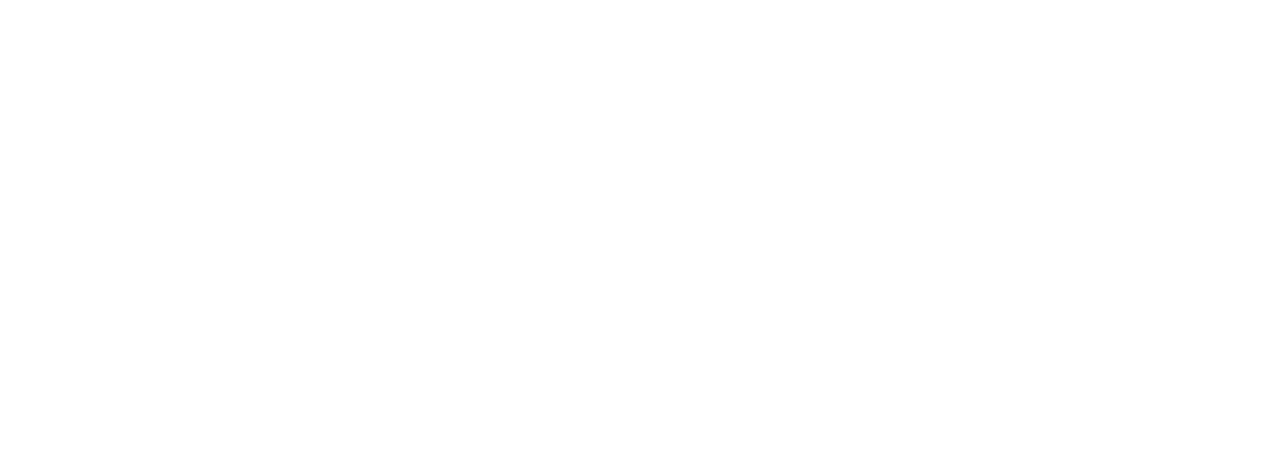
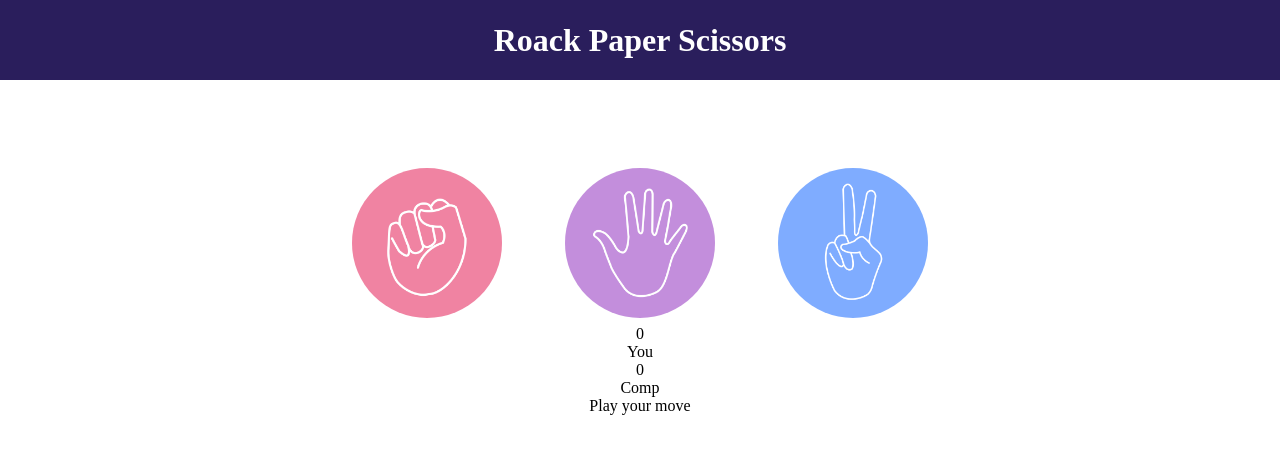
Before and after one commit to prateeekk07/js-rock-papper-scissors, a plain HTML site: page index.html in a window 1280 px wide. Drawn offline with Linux system fonts and the light colour scheme.

Commit message:
added few htm and css codes

```diff
--- a/index.html
+++ b/index.html
@@ -7,6 +7,33 @@
     <link rel="stylesheet" href="style.css">
 </head>
 <body>
+    <h1>Roack Paper Scissors</h1>
+    <div class="choices">
+        <div class="choice" id="rock">
+            <img src="./images/rock.png">
+        </div>
+        <div class="choice" id="paper">
+            <img src="./images/paper.png">
+        </div>
+        <div class="choice" id="scissors">
+            <img src="./images/scissors.png">
+        </div>
+    </div>
+
+    <div class="socre-board">
+        <div class="score">
+            <p id="user-score">0</p>
+            <p>You</p>
+        </div>
+        <div class="score">
+            <p id="somp-score">0</p>
+            <p>Comp</p>
+        </div>
+    </div>
+
+    <div class="msg-container">
+        <p id="msg">Play your move</p>
+    </div>
 
     <script src="app.js"></script>
 </body>
--- a/style.css
+++ b/style.css
@@ -0,0 +1,46 @@
+*{
+    padding: 0;
+    margin: 0;
+    text-align: center;
+}
+
+h1{
+    background-color: #2A1E5C;
+    color: white;
+    height: 5rem;
+    line-height: 5rem;
+}
+
+.choice{
+    height: 165px;
+    width: 165px;
+    border-radius: 50%;
+    display: flex;
+    justify-content: center;
+    align-items: center;
+}
+.choice:hover{
+    cursor: pointer;
+    background-color: black;
+}
+
+img{
+    height: 150px;
+    width: 150px;
+    object-fit: cover;
+    border-radius: 50%;
+}
+.choices{
+    display: flex;
+    justify-content: center;
+    align-items: center;
+    gap: 3rem;
+    margin-top: 5rem;
+}
+
+.score-board{
+    display: flex;
+    justify-content: center;
+    align-items: center;
+    font-size: 2rem;
+}
```
